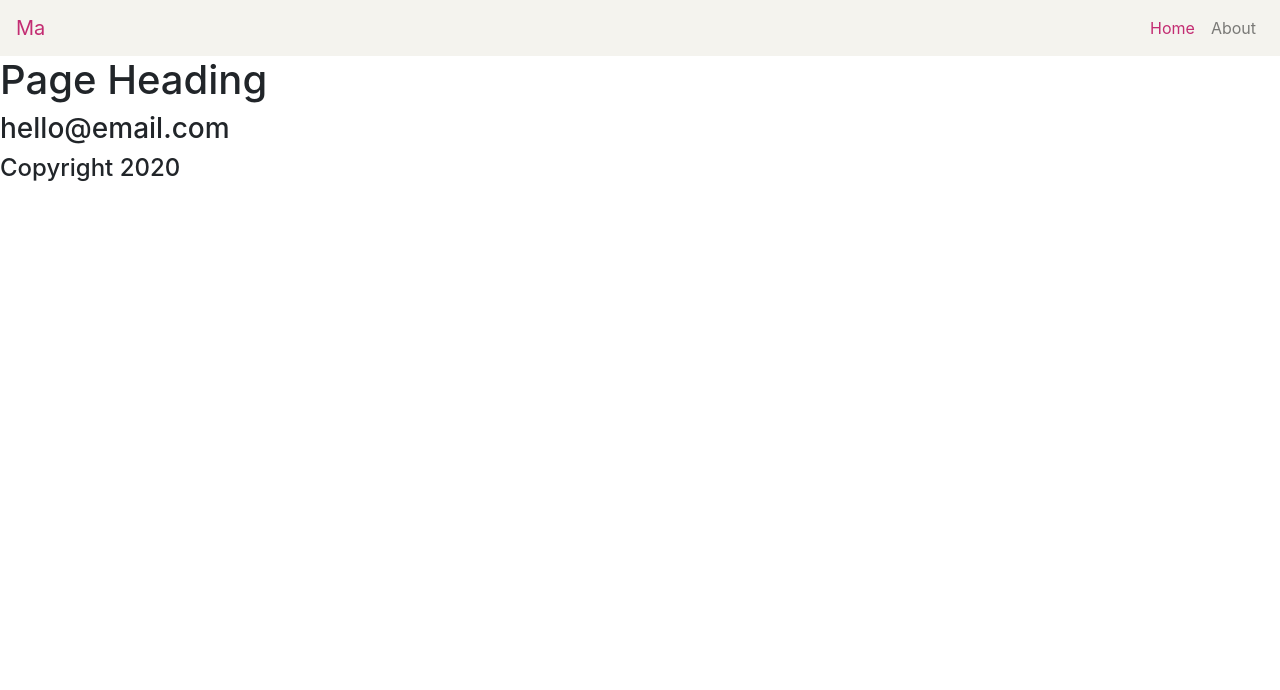
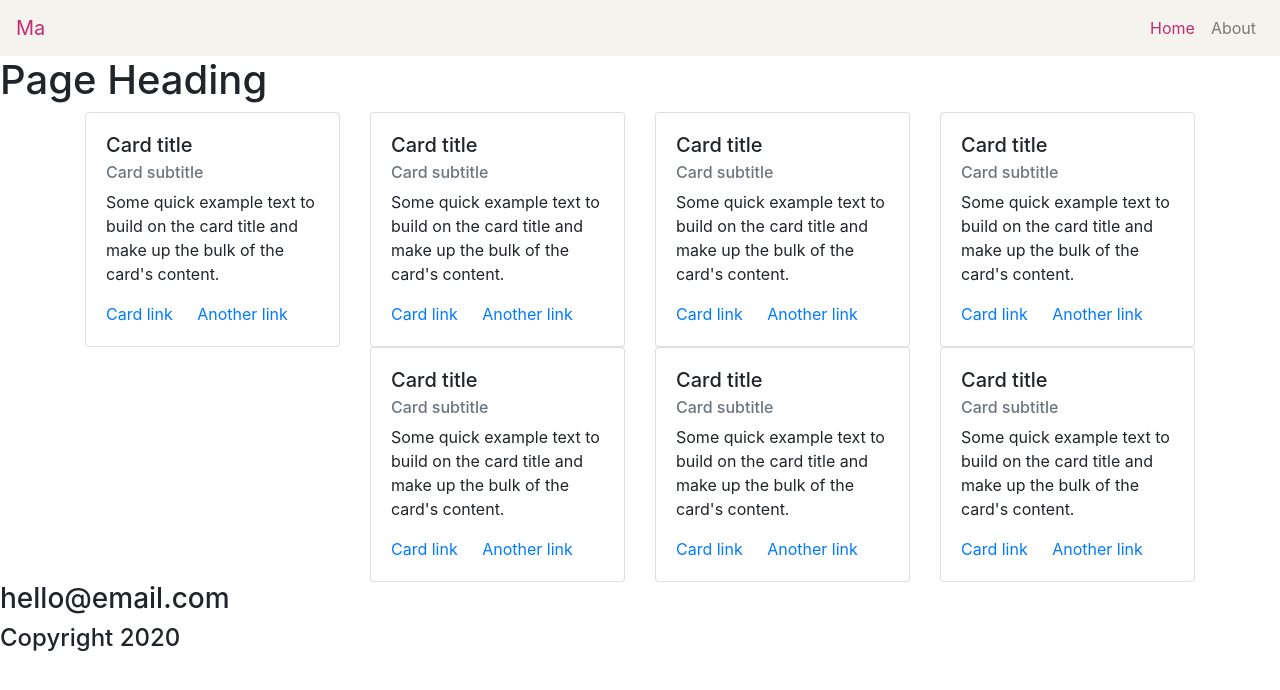
Before and after one commit to PythonMasterAlexander/alexander-hardeland-css-frameworks-ma1, a plain HTML site: page index.html in a window 1280 px wide. Drawn offline with nearby package versions, Linux system fonts and the light colour scheme.

Commit message:
Added cards to index page

```diff
--- a/index.html
+++ b/index.html
@@ -26,23 +26,86 @@
 	<main>
 		<h1>Page Heading</h1>
 		<div class="container">
-			<div class="row row-cols-4">
+			<div class="row row-cols-8">
 				<div class="col">
+					<div class="card w-auto" style="width: 18rem;">
+						<div class="card-body">
+							<h5 class="card-title">Card title</h5>
+							<h6 class="card-subtitle mb-2 text-muted">Card subtitle</h6>
+							<p class="card-text">Some quick example text to build on the card title and make up the bulk of the card's content.</p>
+							<a href="#" class="card-link">Card link</a>
+							<a href="#" class="card-link">Another link</a>
+						</div>
+					</div>
 				</div>
 				<div class="col">
+					<div class="card w-auto" style="width: 18rem;">
+						<div class="card-body">
+							<h5 class="card-title">Card title</h5>
+							<h6 class="card-subtitle mb-2 text-muted">Card subtitle</h6>
+							<p class="card-text">Some quick example text to build on the card title and make up the bulk of the card's content.</p>
+							<a href="#" class="card-link">Card link</a>
+							<a href="#" class="card-link">Another link</a>
+						</div>
+					</div>
 				</div>
 				<div class="col">
+					<div class="card w-auto" style="width: 18rem;">
+						<div class="card-body">
+							<h5 class="card-title">Card title</h5>
+							<h6 class="card-subtitle mb-2 text-muted">Card subtitle</h6>
+							<p class="card-text">Some quick example text to build on the card title and make up the bulk of the card's content.</p>
+							<a href="#" class="card-link">Card link</a>
+							<a href="#" class="card-link">Another link</a>
+						</div>
+					</div>
 				</div>
 				<div class="col">
+					<div class="card w-auto" style="width: 18rem;">
+						<div class="card-body">
+							<h5 class="card-title">Card title</h5>
+							<h6 class="card-subtitle mb-2 text-muted">Card subtitle</h6>
+							<p class="card-text">Some quick example text to build on the card title and make up the bulk of the card's content.</p>
+							<a href="#" class="card-link">Card link</a>
+							<a href="#" class="card-link">Another link</a>
+						</div>
+					</div>
 				</div>
 				<div class="w-100"></div>
 				<div class="col">
 				</div>
 				<div class="col">
+					<div class="card w-auto" style="width: 18rem;">
+						<div class="card-body">
+							<h5 class="card-title">Card title</h5>
+							<h6 class="card-subtitle mb-2 text-muted">Card subtitle</h6>
+							<p class="card-text">Some quick example text to build on the card title and make up the bulk of the card's content.</p>
+							<a href="#" class="card-link">Card link</a>
+							<a href="#" class="card-link">Another link</a>
+						</div>
+					</div>
 				</div>
 				<div class="col">
+					<div class="card w-auto" style="width: 18rem;">
+						<div class="card-body">
+							<h5 class="card-title">Card title</h5>
+							<h6 class="card-subtitle mb-2 text-muted">Card subtitle</h6>
+							<p class="card-text">Some quick example text to build on the card title and make up the bulk of the card's content.</p>
+							<a href="#" class="card-link">Card link</a>
+							<a href="#" class="card-link">Another link</a>
+						</div>
+					</div>
 				</div>
 				<div class="col">
+					<div class="card w-auto" style="width: 18rem;">
+						<div class="card-body">
+							<h5 class="card-title">Card title</h5>
+							<h6 class="card-subtitle mb-2 text-muted">Card subtitle</h6>
+							<p class="card-text">Some quick example text to build on the card title and make up the bulk of the card's content.</p>
+							<a href="#" class="card-link">Card link</a>
+							<a href="#" class="card-link">Another link</a>
+						</div>
+					</div>
 				</div>
 			</div>
 		</div>
```
